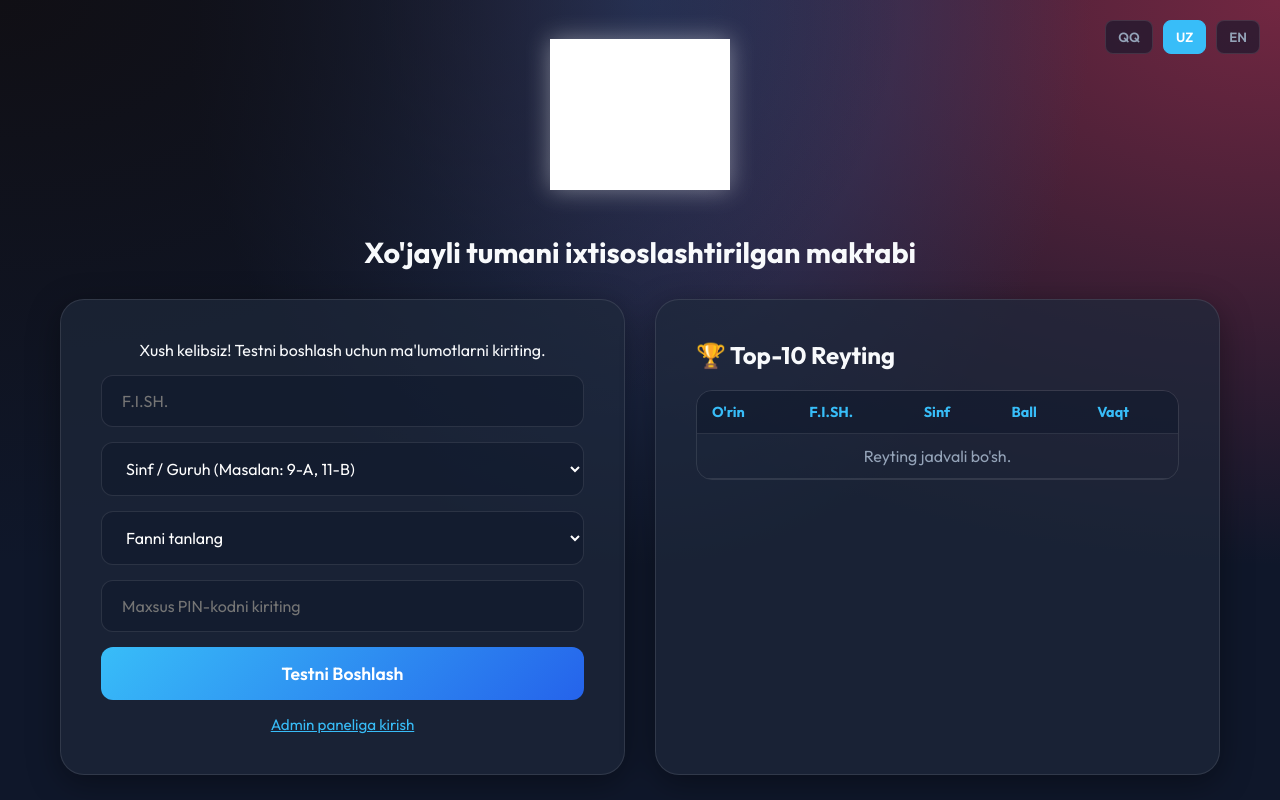
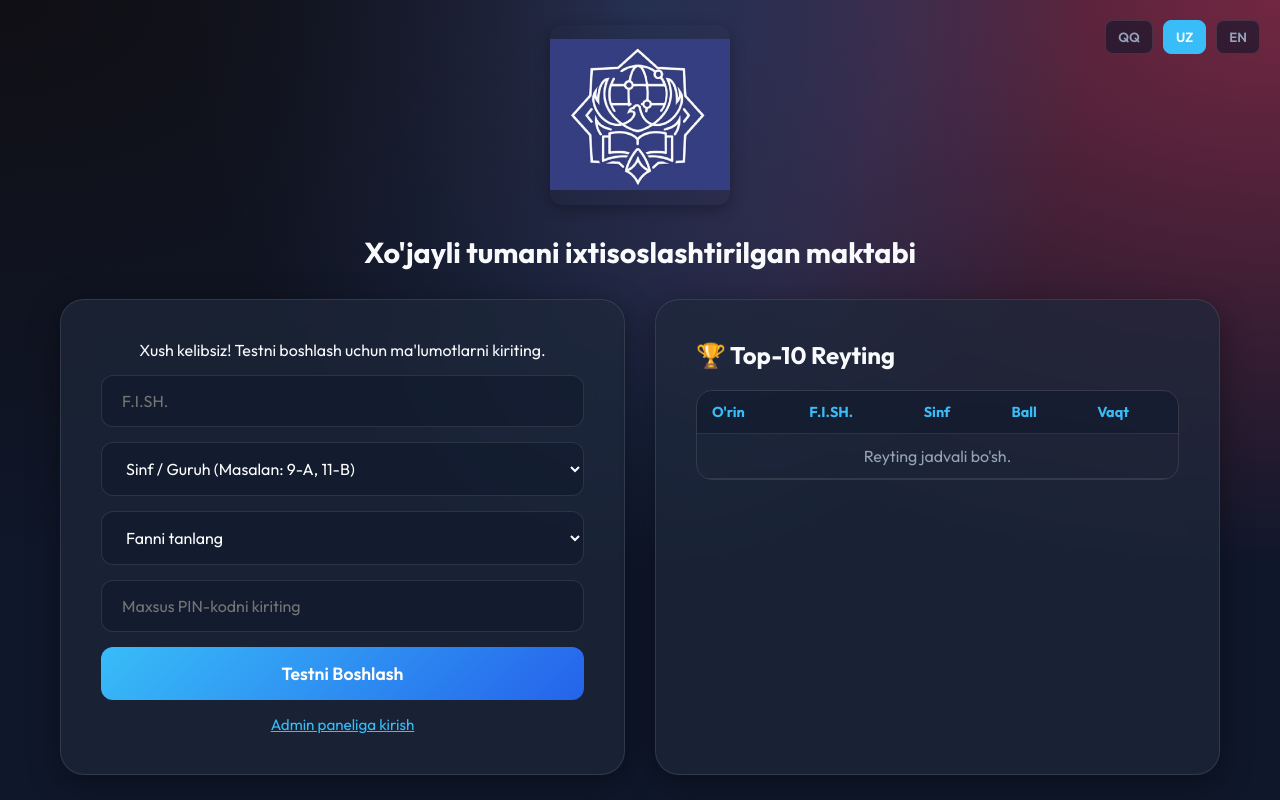
Before and after one commit to temursaypnazarov2-art/shsb.test.portal, a plain HTML site: page index.html in a window 1280 px wide. Drawn offline with nearby package versions, Linux system fonts and the light colour scheme.

Commit message:
Add files via upload

```diff
--- a/style.css
+++ b/style.css
@@ -892,8 +892,8 @@ select:focus {
     height: 180px;
     object-fit: contain;
     margin-bottom: 15px;
-    filter: brightness(0) invert(1) drop-shadow(0px 0px 12px rgba(255, 255, 255, 0.4));
-    mix-blend-mode: lighten;
+    border-radius: 12px;
+    box-shadow: 0 4px 15px rgba(0, 0, 0, 0.3);
 }
 
 .stats-grid {
```
Also changed, not shown: script.js (+5 -5 lines).
